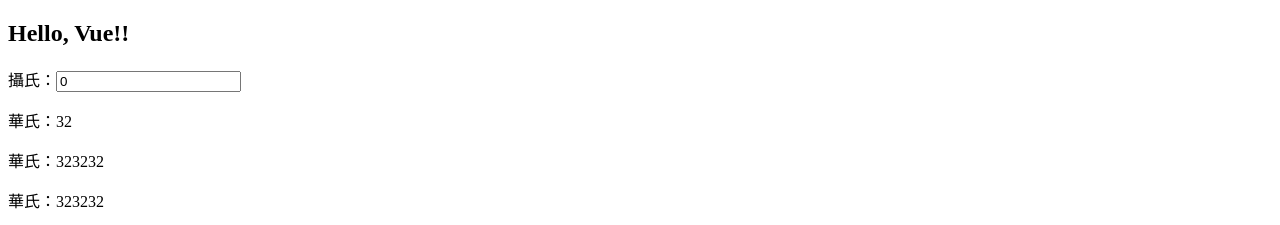
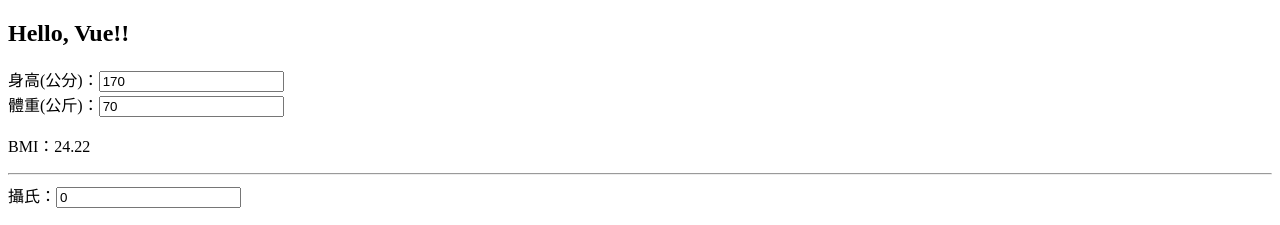
Before and after one commit to HsiaoHungWang/vue-s803, a Vue app: page / in a window 1280 px wide. Shown: the top 225 px of the page. Built offline with nearby package versions, Linux system fonts and the light colour scheme.

Commit message:
計算 BMI

```diff
--- a/src/App.vue
+++ b/src/App.vue
@@ -1,6 +1,7 @@
 <script setup>
 import AbcComponent from './components/AbcComponent.vue';
 import BindingComponent from './components/BindingComponent.vue';
+import BmiComponent from './components/BmiComponent.vue';
 import ComputedDemo from './components/ComputedDemo.vue';
 import CountComponent from './components/CountComponent.vue';
 import EevntBinding from './components/EevntBinding.vue';
@@ -13,6 +14,8 @@ import FirstComponent from './components/FirstComponent.vue';
 
 <template>
   <h2>Hello, Vue!!</h2>
+  <BmiComponent></BmiComponent>
+  <hr />
   <ComputedDemo></ComputedDemo>
   <hr />
   <EevntBinding></EevntBinding>
--- /dev/null
+++ b/src/components/BmiComponent.vue
@@ -0,0 +1,20 @@
+<script setup>
+import { computed, ref } from 'vue';
+
+    const height = ref(170);
+    const weight = ref(70);
+    const bmi = computed(()=>((weight.value/(height.value/100) ** 2)).toFixed(2));
+</script>
+
+<template>
+    <div>
+        <div><label>身高(公分)：<input type="text" v-model.lazy="height" /></label></div>
+        <div><label>體重(公斤)：<input type="text" v-model.lazy="weight" /></label></div>
+
+   <p>BMI：{{ bmi }}</p>
+    </div>
+</template>
+
+<style lang="css" scoped>
+
+</style>
```
